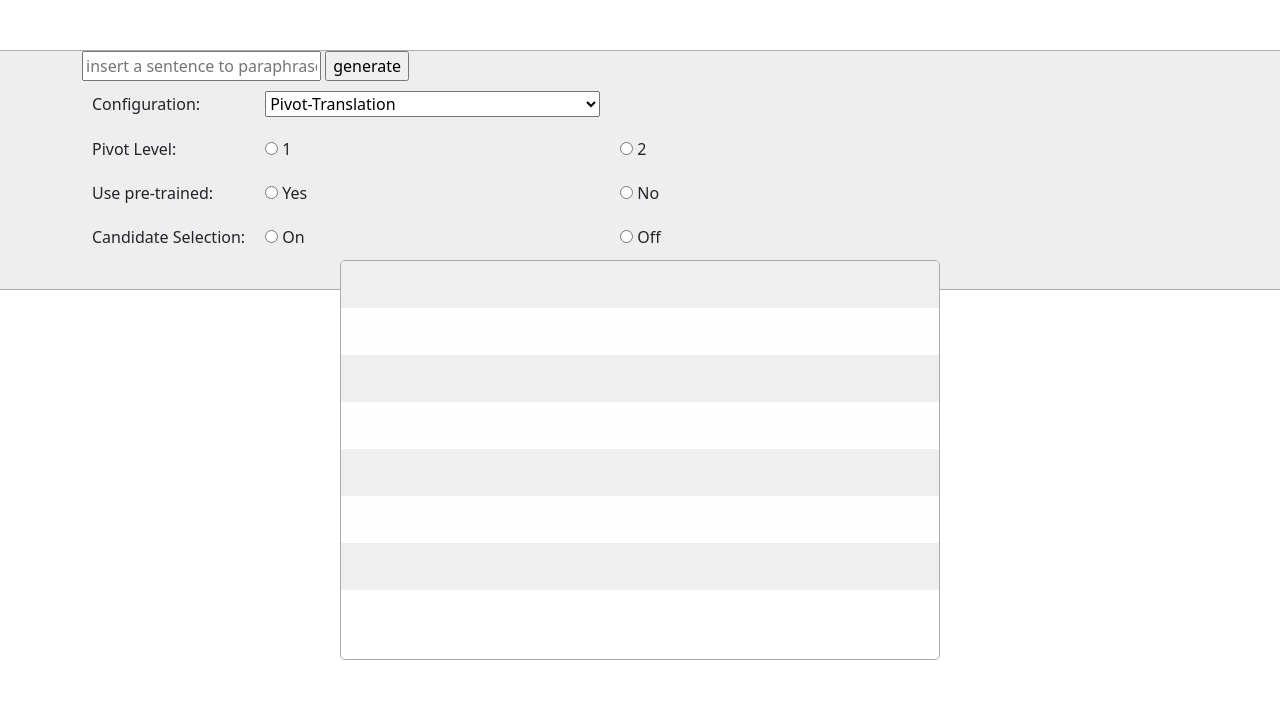
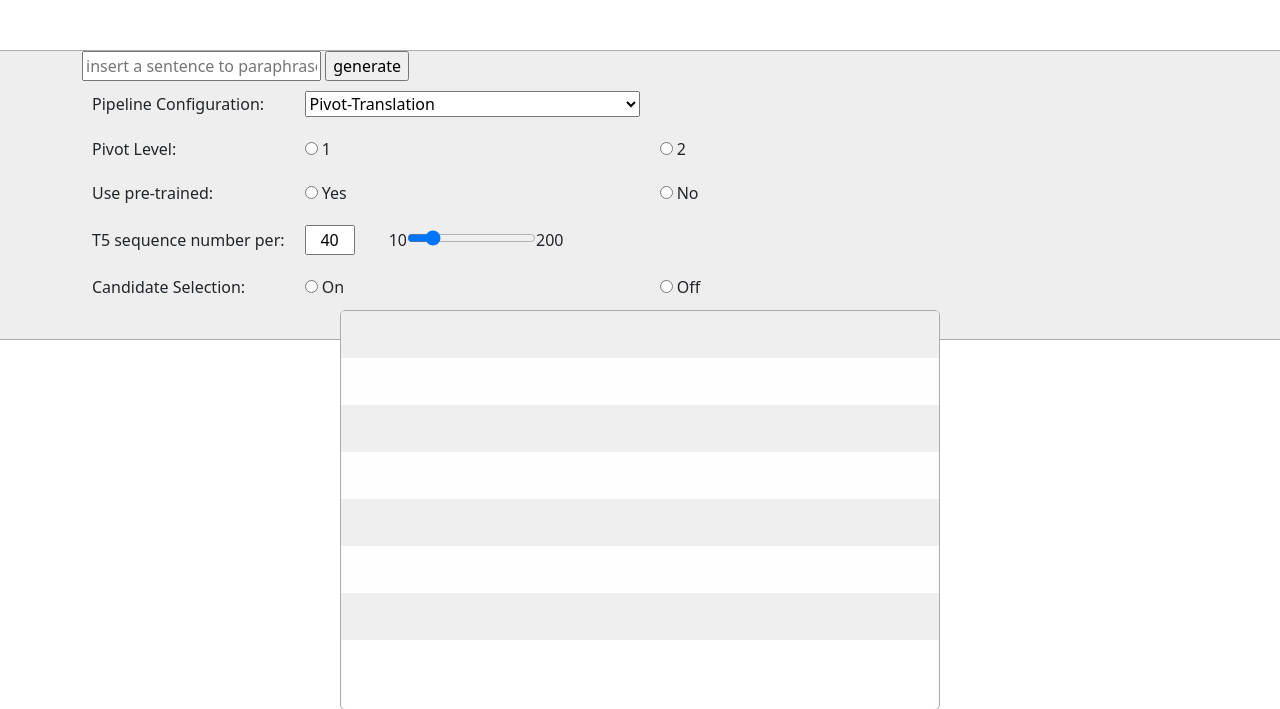
Before and after one commit to AudayBerro/automatedParaphrase, a Flask app: page / in a window 1280 px wide. Shown: the top 709 px of the page. Run offline with Flask 2, Linux system fonts and the light colour scheme.

Commit message:
REFACTOR- add T5 num_seq parameter

```diff
--- a/Transformers/t5_paraphrases_generation.py
+++ b/Transformers/t5_paraphrases_generation.py
@@ -101,7 +101,7 @@
             final_outputs.add(sent)
     return final_outputs
 
-def initialisation(model_name="auday/paraphraser_model2",tokenizer='t5-base',seed=None):
+def initialisation(model_name="auday/paraphraser_model2",tokenizer='t5-base',seed=40):
     """
     This function initialise T5 by loading model and tokenizer
     :param model_name: name of the HuggingFace T5 model to load
--- a/app.py
+++ b/app.py
@@ -7,31 +7,42 @@
 @app.route('/',methods=['post','get'])
 def index():
     if request.method == 'POST':
+
+        data = request.get_json(force=True)
+        print(data)
+
         # get user pipeline selected configuration option
-        data = request.get_json(force=True)
-        # config = request.form.get('configuration'
-
         config = data['configuration']#return string
 
         # get user sentence
         sentence = data['user_utterance']
 
         # get candidate selection(pruning) flag
-        pruning = data['pruning']
+        if "pruning" in data:
+            pruning = data['pruning']
+        else:
+            pruning = "Off"
 
-        #check if User configuration contain Pivot-transaltion component: config != ['c2','c3','c5','c12']
-        non_pivot_config = ['c2','c3','c5','c12']
-        if config not in non_pivot_config:
-            # check if pivot-level radio option is not disabled
-            if data['pivot_level']:
-                # get selected pivot level option: 1-pivot or 2-pivot
-                pivot_level = data['pivot_level']#return string
+        # check if pivot-level radio option is not disabled
+        if "pivot_level" in data:
+            # get selected pivot level option: 1-pivot or 2-pivot
+            pivot_level = data['pivot_level']#return string
 
-                # Machine Translator option: pre-trained MT(e.g. Huggingface Marian MT) or Online MT model(Deepl,Google)
-                pre_trained_mt = data['pre_trained_mt']#return string
-                paraphrases = main.generate_from_gui(sentence,config,pruning,pivot_level,pre_trained_mt)
+            # Machine Translator option: pre-trained MT(e.g. Huggingface Marian MT) or Online MT model(Deepl,Google)
+            pre_trained = data['pre_trained_mt']#return string
         else:
-            paraphrases = main.generate_from_gui(sentence,config,pruning)
+            pivot_level = None
+            pre_trained = None
+
+        # check T5 num_seq_slider(number of independently computed returned sequences for each element in the batch)
+        if 'num_seq_slider' in data:
+            num_seq = int(data['num_seq_slider'])
+            print(f"Num seq: {num_seq}")
+        else:
+            num_seq = None
+
+        paraphrases = main.generate_from_gui(sentence,config,pruning=pruning,pivot_level=pivot_level,pre_trained=pre_trained,num_seq=num_seq)
+
         return jsonify(paraphrases)
     return render_template('index.html')
 
--- a/main.py
+++ b/main.py
@@ -576,7 +576,7 @@
     t2 = "Overall elapsed time: "+str(datetime.timedelta(0,time.time()-t1))
     pr_green(t2)
 
-def generate_from_gui(sentence,pipeline_config,pruning="On",pivot_level=None,pre_trained=None):
+def generate_from_gui(sentence,pipeline_config,pruning="Off",pivot_level=None,pre_trained=None,num_seq = None):
     """
     Generate parpahrases using Graphical User Interface(GUI) of the pipeline implemented in index.html
     :param sentence: user sentence to parpahrase obtained from the GUI. Value from templates/index.html <input type="text" name="user_utterance"/>
@@ -584,6 +584,7 @@
     :param pruning: defines Candidate Filtering application after Over-generation. pruning="On" apply candidate selection - otherwise "Off"
     :param pivot_level: pivot translation level to use for the Pivot-Translation component. Value from templates/index.html <input type="radio" name="pivot_level"/>
     :param pre_trained: Machine Translation model option to use for the Pivot-Translation component. Value from templates/index.html <input type="radio" name="pre_trained_mt"/>
+    :param num_seq: int,T5 parameter, number of independently computed returned sequences
     :return a Python dictionary, key:initial expression, value: list of paraphrases
     """
     ############################################################################
@@ -595,7 +596,7 @@
 
     # T5 pre-trained paraphraser model to load
     model_name="auday/paraphraser_model2"
-    num_seq = 40 # default 10
+    #num_seq = num_seq # default 10
     max_len = 256
     #t5_paraphraser(sent,model,tokenizer,device,flag=0,num_seq=40,max_len=256): initialisation(model_name="auday/paraphraser_model2",tokenizer='t5-base',seed=None)
 
--- a/static/css/style.css
+++ b/static/css/style.css
@@ -76,3 +76,9 @@
 table td{
     padding: 10px;
 }
+
+.slider_value{
+    width:50px;
+    text-align: center;
+    margin-right: 30px;
+}
--- a/static/js/script.js
+++ b/static/js/script.js
@@ -7,14 +7,32 @@
 	return obj;
 };
 
+function updateTextInput(val) {
+    document.getElementById('slider_value_input').value=val;
+}
+
+
 document.getElementById('monselect').addEventListener('change',function(){
-    var disable = false;
+
+    var disable_pivot = false;//disable pre_trained_mt and pruning radio when Pivot-Translagtion component not in the configuration
+    var disable_slider = false;//disable slider_value_input and num_seq_slider radio when T5 component not in the configuration
+
+    // pre_trained_mt and pruning radio section
     if( ['c2','c3','c5','c12'].includes(this.value) ){
-        disable = true;
+        disable_pivot = true;
     }
 
     document.querySelectorAll('#pivot1,#pivot2,#pre1,#pre2').forEach(function(e,i){
-    e.disabled = disable
+    e.disabled = disable_pivot
+    })
+
+    //slider_value_input and prnum_seq_slideruning radio section
+    if( ['c1','c2','c4','c8'].includes(this.value) ){
+        disable_slider = true;
+    }
+
+    document.querySelectorAll('#slider_value_input,#num_seq_slider').forEach(function(e,i){
+    e.disabled = disable_slider
     })
 
 })
--- a/templates/index.html
+++ b/templates/index.html
@@ -20,7 +20,7 @@
                 <div class="container ">
                     <table>
                         <tr>
-                            <td> Configuration: </td>
+                            <td> Pipeline Configuration: </td>
                             <td>
                                 <select id="monselect" name="configuration">
                                     <!-- run pipeline with one component -->
@@ -57,6 +57,13 @@
                             <td> <input type="radio" name="pre_trained_mt" id="pre2" value="no"> No</td>
                         </tr>
                         <tr>
+                            <td> T5 sequence number per: </td>
+                            <td>
+                                <input type="text" id="slider_value_input" value="40" class="slider_value" readonly="readonly">
+                                10<input type="range" min="10" max="200" value="40" class="slider" name="num_seq_slider" id="num_seq_slider" onchange="updateTextInput(this.value);">200
+                            </td>
+                        </tr>
+                        <tr>
                             <td> Candidate Selection: </td>
                             <td> <input type="radio" name="pruning" id="pruning1" value="On"> On</td>
                             <td> <input type="radio" name="pruning" id="pruning2" value="Off"> Off</td>
```
